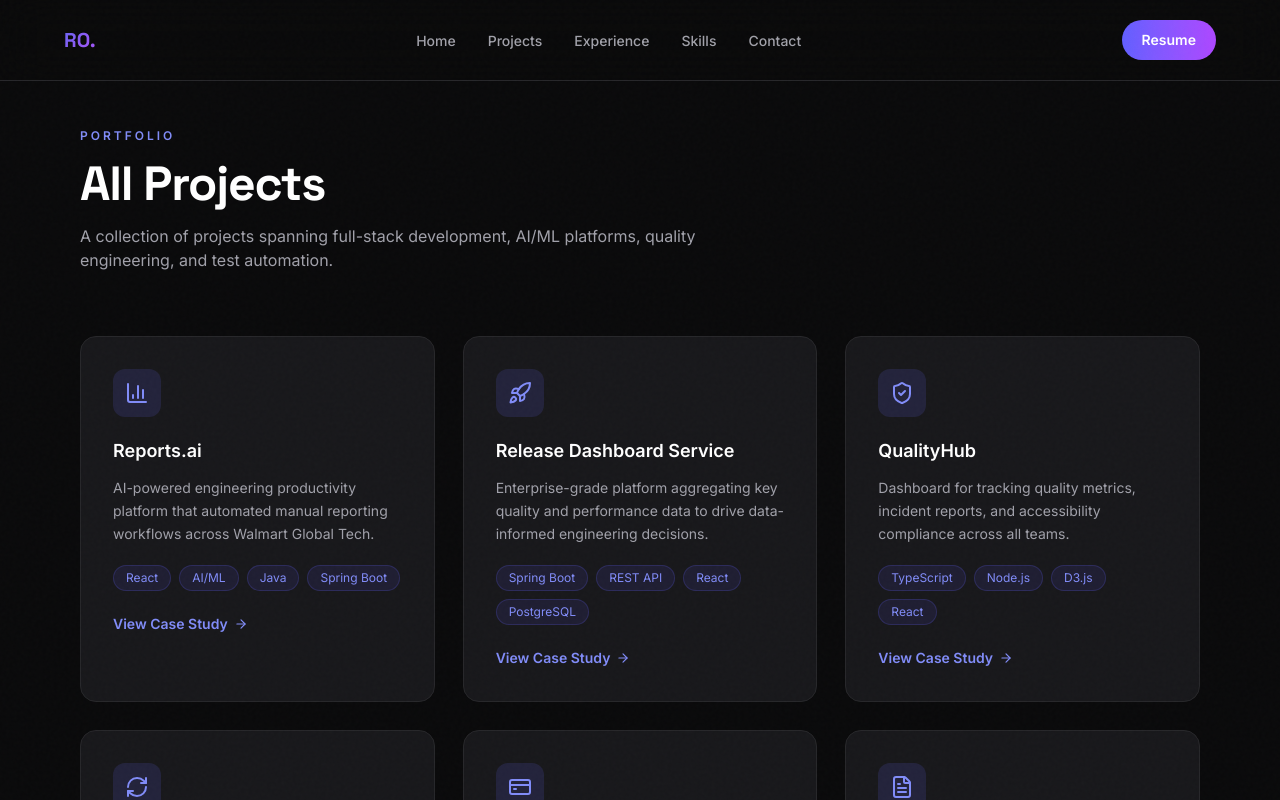
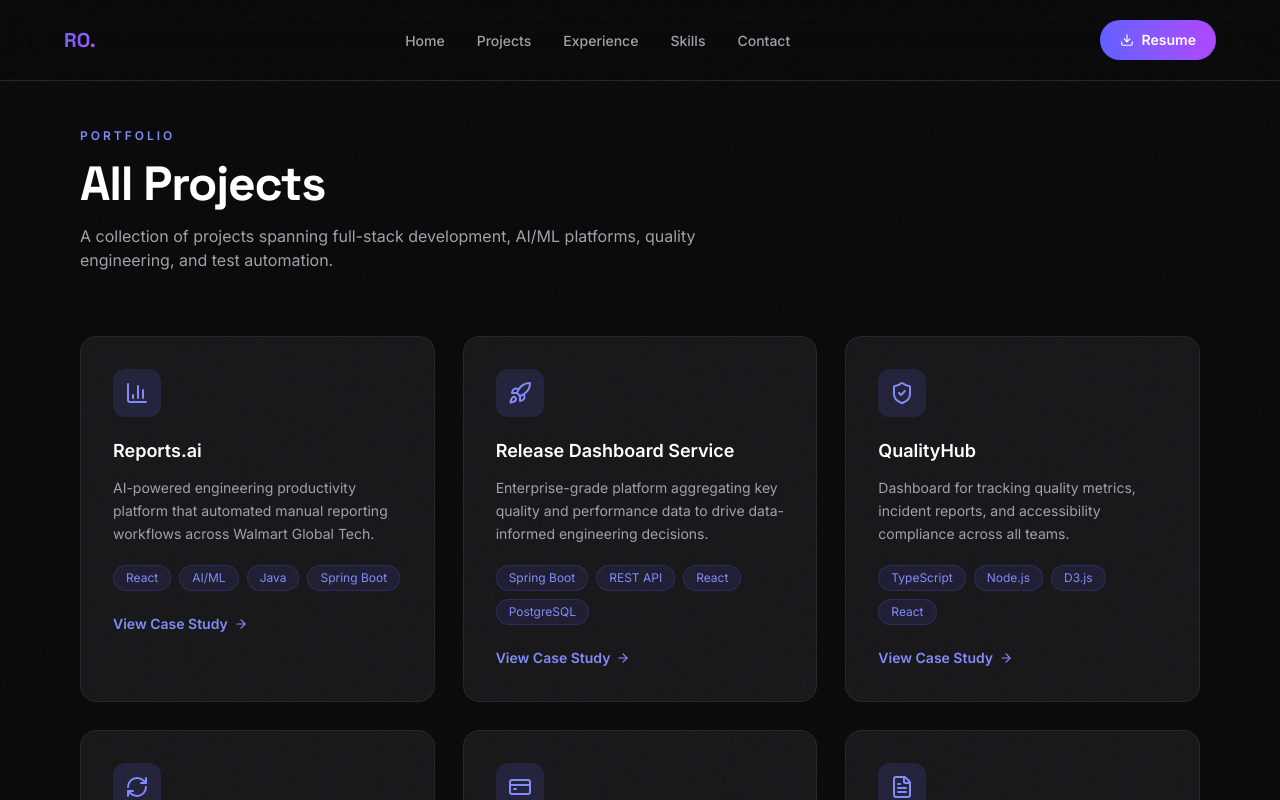
Before and after one commit to rajeshojha/portfolio, a Next.js app: page /projects in a window 1280 px wide. Shown: the top 800 px of the page. Built offline with nearby package versions, Linux system fonts and the light colour scheme.

Commit message:
Add Download icon in all projects page

```diff
--- a/src/app/projects/page.tsx
+++ b/src/app/projects/page.tsx
@@ -11,6 +11,7 @@ import {
   FileText,
   ArrowRight,
   ArrowLeft,
+  Download,
 } from "lucide-react";
 import Link from "next/link";
 
@@ -63,6 +64,7 @@ export default function ProjectsPage() {
           target="_blank"
           className="hidden md:inline-flex items-center gap-2 px-5 py-2.5 bg-gradient-to-r from-indigo-500 to-purple-500 rounded-full text-white text-sm font-semibold hover:-translate-y-0.5 hover:shadow-[0_8px_30px_rgba(99,102,241,0.4)] transition-all duration-300"
         >
+          <Download size={14} />
           Resume
         </Link>
       </nav>
```
